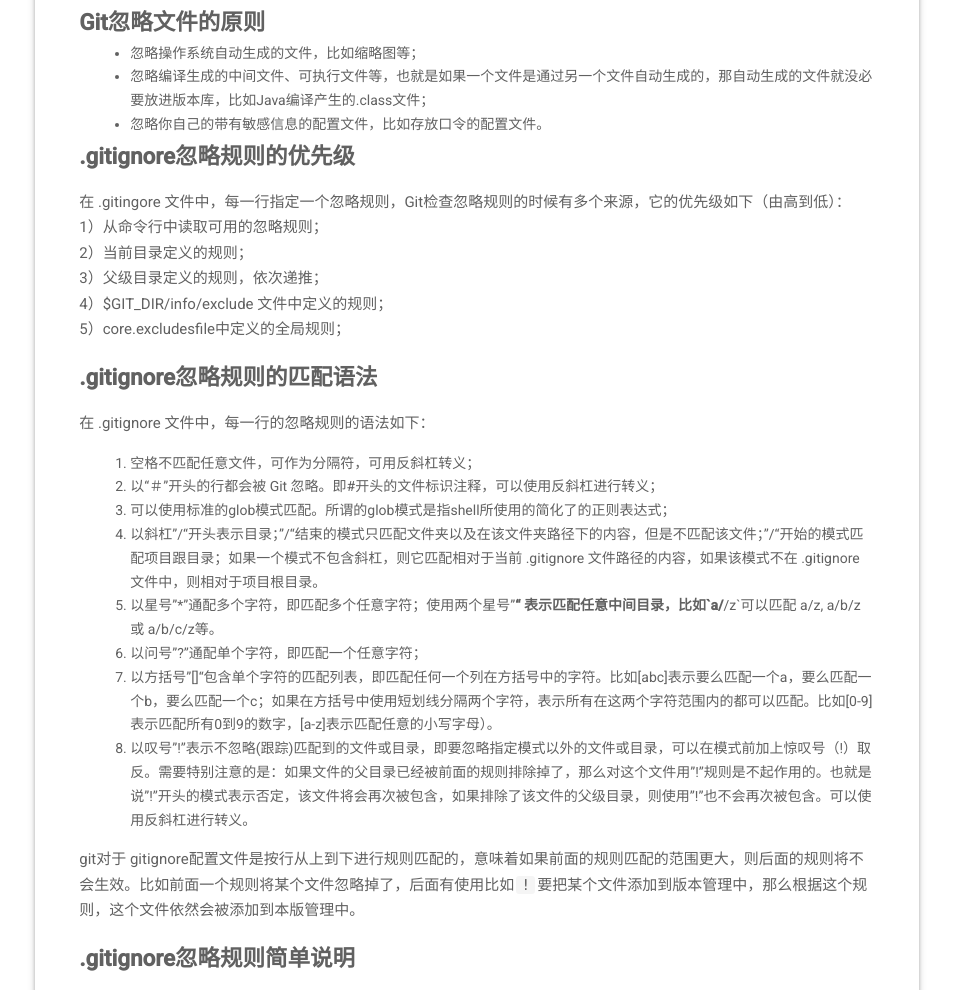
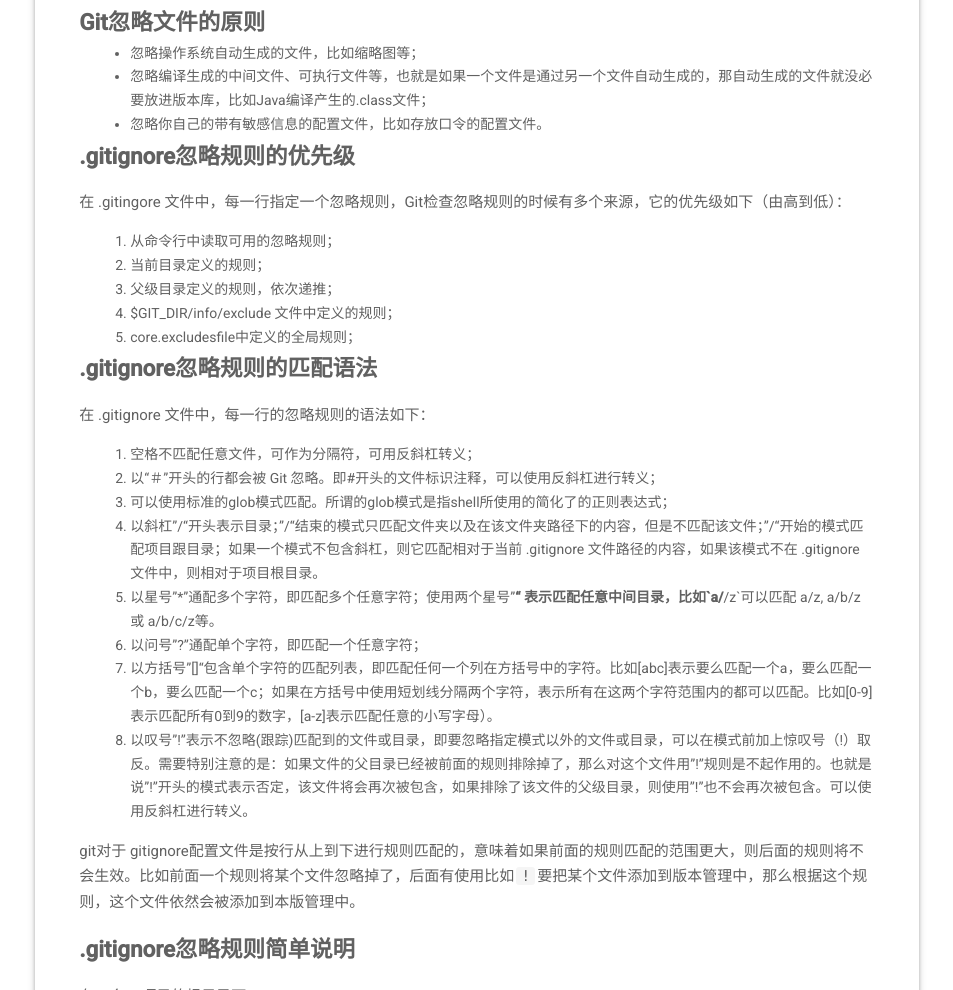
Before and after one commit to duang0626/duang0626.github.io, a plain HTML site: page 2019/06/05/使用-gitignore配置git忽略提交规则/index.html in a window 1280 px wide. Shown: the part 1329-2319 px from the top of the page, without its empty margins (163-1116 px from the left). Drawn offline with Linux system fonts and the light colour scheme; a script that the page names is missing.

Commit message:
Site updated: 2019-06-06 11:06:06

```diff
--- a/2019/06/05/使用-gitignore配置git忽略提交规则/index.html
+++ b/2019/06/05/使用-gitignore配置git忽略提交规则/index.html
@@ -246,7 +246,7 @@
 
 
         <meta property="article:published_time" content="Wed Jun 05 2019 15:59:37 GMT+0800">
-        <meta property="article:modified_time" content="Wed Jun 05 2019 16:47:26 GMT+0800">
+        <meta property="article:modified_time" content="Thu Jun 06 2019 11:05:34 GMT+0800">
 
 
     <!-- The Twitter Card protocol -->
@@ -269,7 +269,7 @@
     "mainEntityOfPage": "http://dengw.xyz/2019/06/05/使用-gitignore配置git忽略提交规则/index.html",
     "headline": "使用.gitignore配置git忽略提交规则",
     "datePublished": "Wed Jun 05 2019 15:59:37 GMT+0800",
-    "dateModified": "Wed Jun 05 2019 16:47:26 GMT+0800",
+    "dateModified": "Thu Jun 06 2019 11:05:34 GMT+0800",
     "author": {
         "@type": "Person",
         "name": "dengw",
@@ -514,7 +514,14 @@
 <li>忽略编译生成的中间文件、可执行文件等，也就是如果一个文件是通过另一个文件自动生成的，那自动生成的文件就没必要放进版本库，比如Java编译产生的.class文件；</li>
 <li>忽略你自己的带有敏感信息的配置文件，比如存放口令的配置文件。</li>
 </ul>
-<h3 id="gitignore忽略规则的优先级"><a href="#gitignore忽略规则的优先级" class="headerlink" title=".gitignore忽略规则的优先级"></a>.gitignore忽略规则的优先级</h3><p>在 .gitingore 文件中，每一行指定一个忽略规则，Git检查忽略规则的时候有多个来源，它的优先级如下（由高到低）：<br>1）从命令行中读取可用的忽略规则；<br>2）当前目录定义的规则；<br>3）父级目录定义的规则，依次递推；<br>4）$GIT_DIR/info/exclude 文件中定义的规则；<br>5）core.excludesfile中定义的全局规则；</p>
+<h3 id="gitignore忽略规则的优先级"><a href="#gitignore忽略规则的优先级" class="headerlink" title=".gitignore忽略规则的优先级"></a>.gitignore忽略规则的优先级</h3><p>在 .gitingore 文件中，每一行指定一个忽略规则，Git检查忽略规则的时候有多个来源，它的优先级如下（由高到低）：</p>
+<ol>
+<li>从命令行中读取可用的忽略规则；</li>
+<li>当前目录定义的规则；</li>
+<li>父级目录定义的规则，依次递推；</li>
+<li>$GIT_DIR/info/exclude 文件中定义的规则；</li>
+<li>core.excludesfile中定义的全局规则；</li>
+</ol>
 <h3 id="gitignore忽略规则的匹配语法"><a href="#gitignore忽略规则的匹配语法" class="headerlink" title=".gitignore忽略规则的匹配语法"></a>.gitignore忽略规则的匹配语法</h3><p>在 .gitignore 文件中，每一行的忽略规则的语法如下：</p>
 <ol>
 <li>空格不匹配任意文件，可作为分隔符，可用反斜杠转义；</li>
```
Also changed, not shown: 2018/07/02/在Activity生命周期获取控件宽高的探究/index.html (+3 -3 lines), search.xml (+3 -3 lines).
